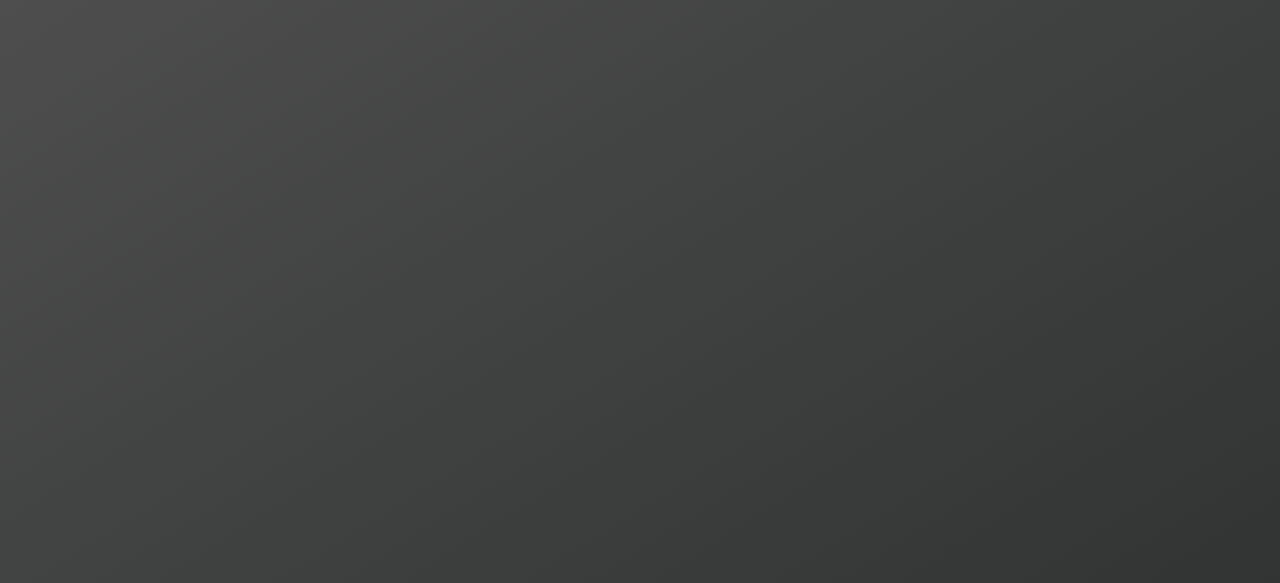
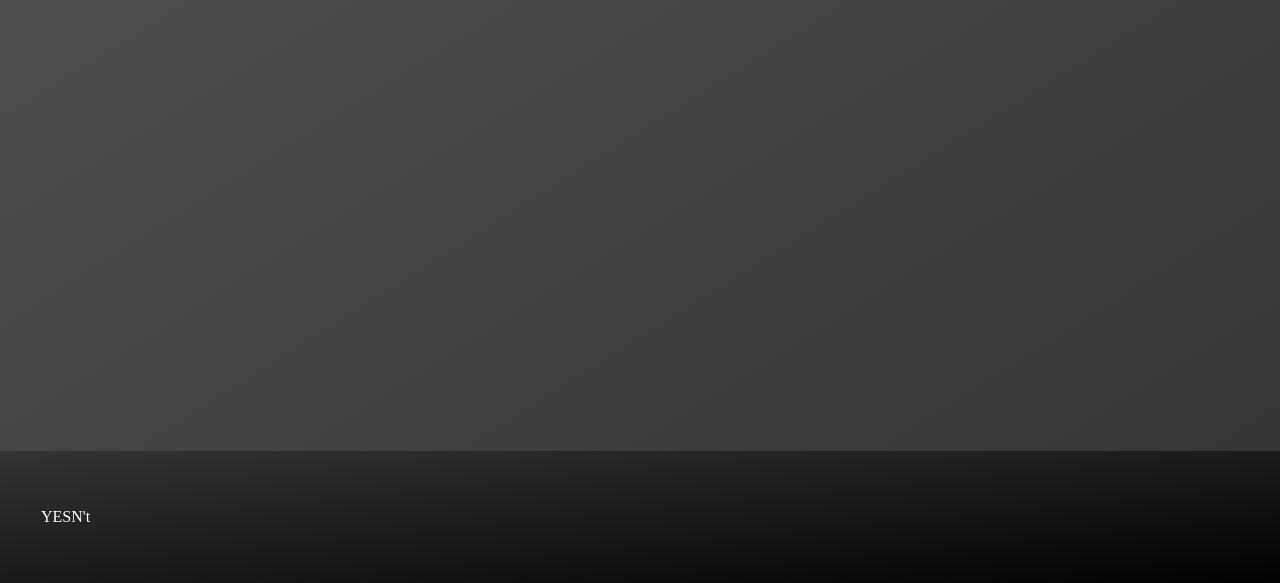
Before and after one commit to landiluigi746/edcivica2025, a plain HTML site: page progetto.html in a window 1280 px wide. Shown: the part 217-800 px from the top of the page. Drawn offline with Linux system fonts and the light colour scheme.

Commit message:
updated css

```diff
--- a/css/progetto.css
+++ b/css/progetto.css
@@ -30,3 +30,21 @@
 /*#project-embed-container{
 
 }
+*/
+#footer {
+    position: fixed;
+    bottom: 0;
+    left: 0;
+    width: 100%;
+    background-image: linear-gradient(to bottom right, #323333, #000000);
+    background-repeat: no-repeat;
+    background-size: cover;
+    text-align: center;
+    padding:40px;
+    margin-bottom: auto;
+    color: white;
+}
+
+#footer-parameter{
+    padding: 1px;
+}
--- a/progetto.html
+++ b/progetto.html
@@ -14,9 +14,15 @@
 
             <p id="project-description">Test</p>
 
-            <div id="project-embed-container"></div>
+            <div id="project-embed-container">
+
+            </div>
         </div>
-
+        <div id="footer">
+            <div id="footer-parameter" align="left">
+                <p>YESN't</p>
+            </div>
+         </div>
         <script src="js/progetto.js"></script>
     </body>
 </html>
```
